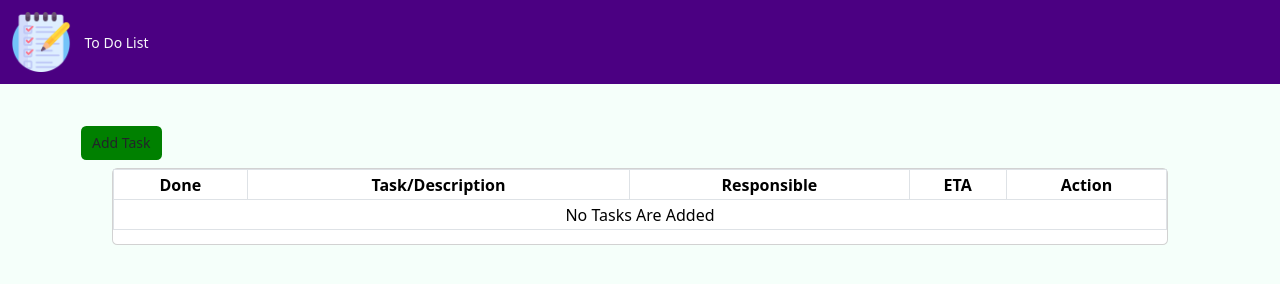
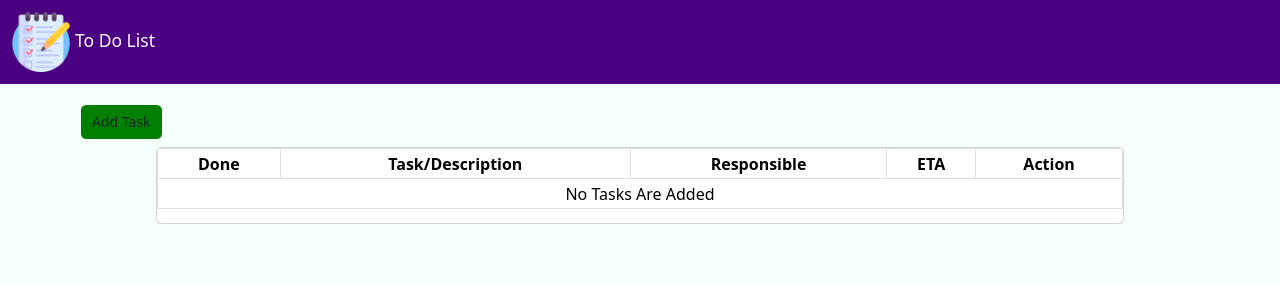
Before and after one commit to Kiranpal489/todolist, a plain HTML site: page index.html in a window 1280 px wide. Drawn offline with nearby package versions, Linux system fonts and the light colour scheme.

Commit message:
Update index.html

```diff
--- a/index.html
+++ b/index.html
@@ -125,26 +125,22 @@
 <body>
     <nav class="navbar navbar-expand-lg color">
         <div class="container-fluid color" style="height: 70px;">
-            <a href="#" class="navbar-brand">
-                <img src="assets/list.png" style="width: 60px;" class="img-fluid"></a>
-            <button type="button" class="navbar-toggler" data-bs-toggle="collapse" data-bs-target="#navbar1">
+            <a href="#" class="navbar-brand text-light">
+                <img src="assets/list.png" style="width: 60px;" class="img-fluid"> To Do List</a>
+            <!--<button type="button" class="navbar-toggler" data-bs-toggle="collapse" data-bs-target="#navbar1">
             <i class="bi bi-list"></i></button>
-            <div class="collapse navbar-collapse" id="navbar1">
-                <div class="navbar-nav text-light">
-                    To Do List
-                </div>
-            </div>
+            <div class="collapse navbar-collapse" id="navbar1">-->
         </div>
     </nav>
     <form class="form-color">
-        <div class="container mt-5">
+        <div class="container mt-4">
             <div class="float-start">
                 <button type="button" class="btn btn-color w-100 w-sm-auto" onclick="showtask()">Add Task</button>
             </div>
         </div>
         <div class="container py-5 px-5">
             <div class="d-flex justify-content-center">
-                <div class="col-12">
+                <div class="col-11">
                     <div class="card">
                         <div class="card-table">
                             <div class="table-responsive">
```
